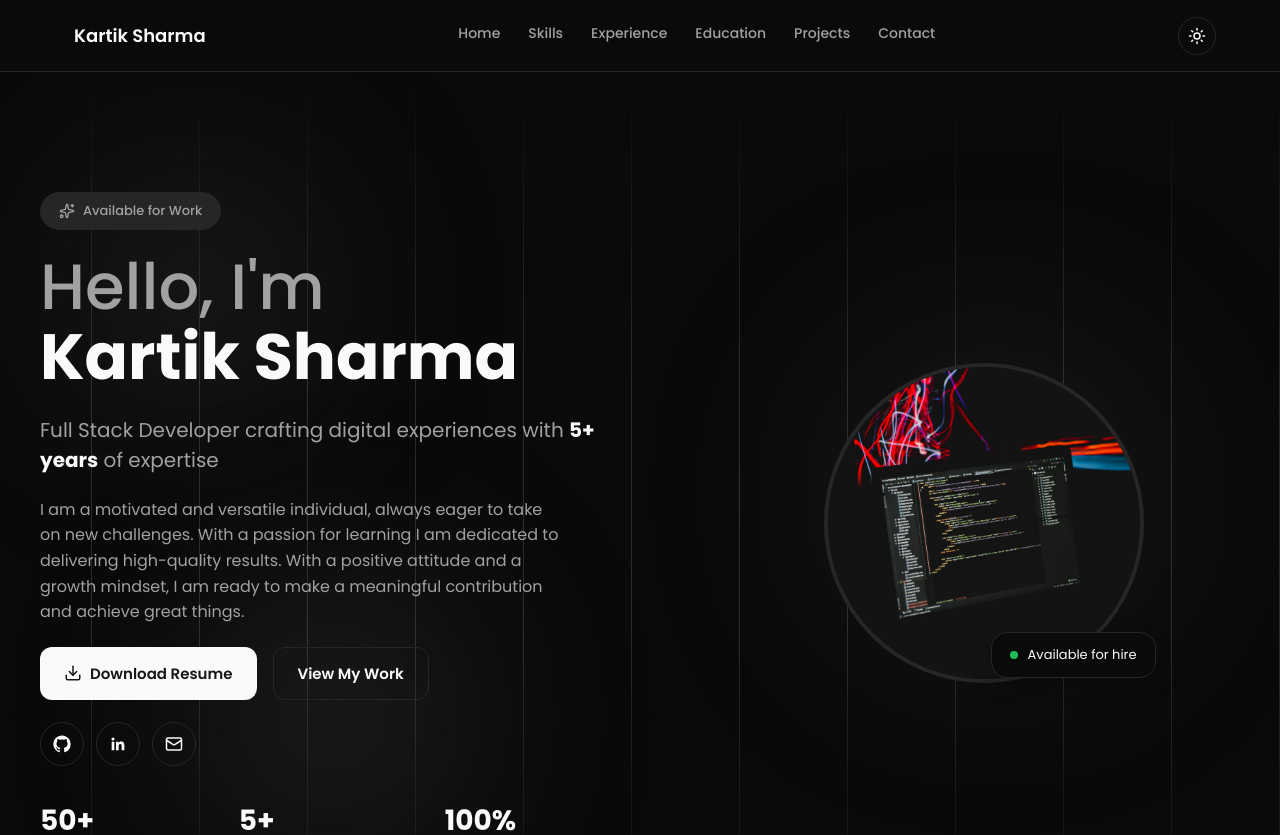
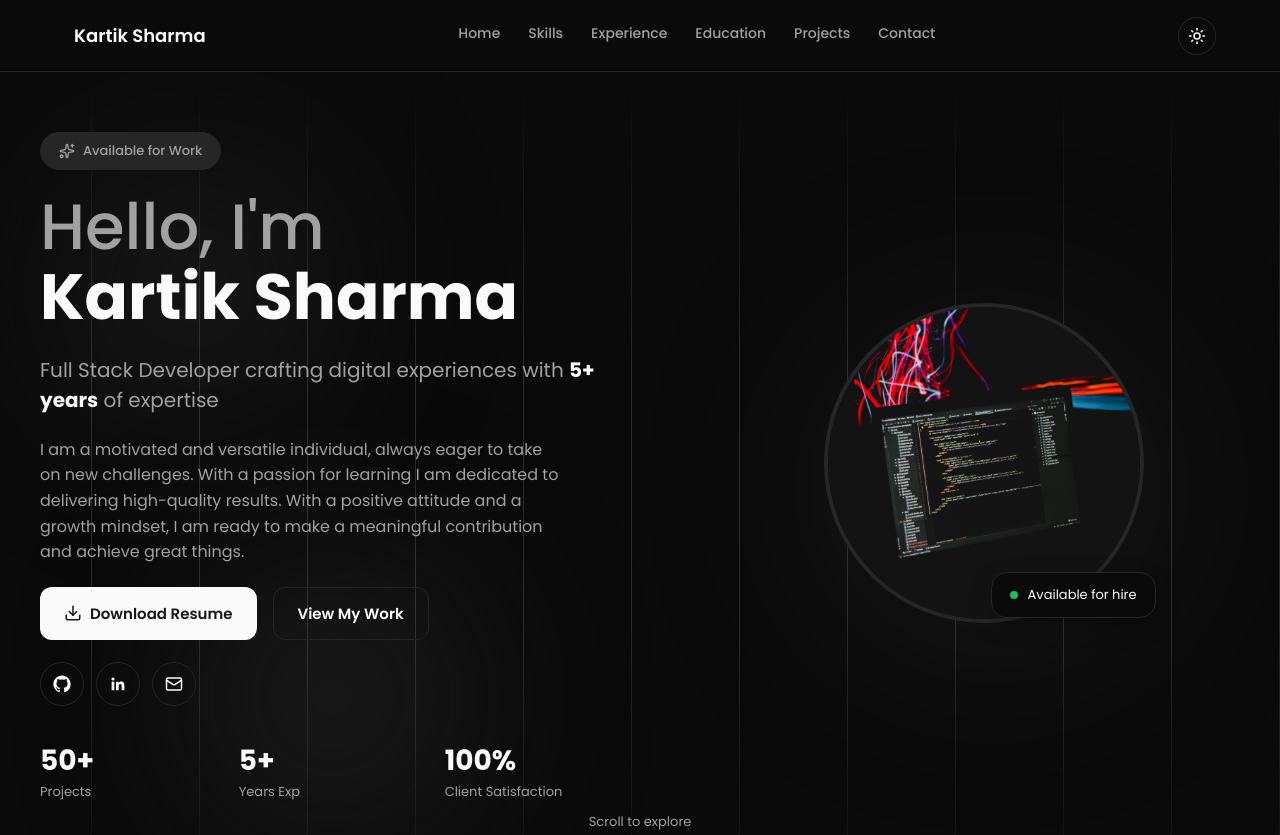
Before and after one commit to dev-kartikSpace/Portfolio, a React (Create React App) app: page / in a window 1280 px wide. Shown: the top 835 px of the page. Built offline with nearby package versions, Linux system fonts and the light colour scheme.

Commit message:
place the content at home page in centre of screen

```diff
--- a/src/components/HeroSection/HeroStyle.js
+++ b/src/components/HeroSection/HeroStyle.js
@@ -18,11 +18,11 @@ export const HeroContainer = styled.section`
   align-items: center;
   justify-content: center;
   overflow: hidden;
-  padding: 120px 24px 80px 24px;
+  padding: 100px 24px 80px 24px;
   background: ${({ theme }) => theme.bg};
 
   @media (max-width: 960px) {
-    padding: 100px 16px 64px 16px;
+    padding: 80px 16px 64px 16px;
   }
 `;
 
@@ -61,6 +61,7 @@ export const GridOverlay = styled.div`
 
 export const HeroInner = styled.div`
   position: relative;
+  top: -40px;
   z-index: 1;
   width: 100%;
   max-width: 1200px;
@@ -73,6 +74,7 @@ export const HeroInner = styled.div`
     grid-template-columns: 1fr;
     gap: 40px;
     text-align: center;
+    top: -20px;
   }
 `;
 
@@ -291,7 +293,8 @@ export const GreenDot = styled.div`
 
 export const ScrollCue = styled.div`
   position: absolute;
-  bottom: 24px;
+  bottom: auto;
+  top: min(calc(100% - 60px), calc(100vh - 60px));
   left: 50%;
   transform: translateX(-50%);
   display: flex;
```
